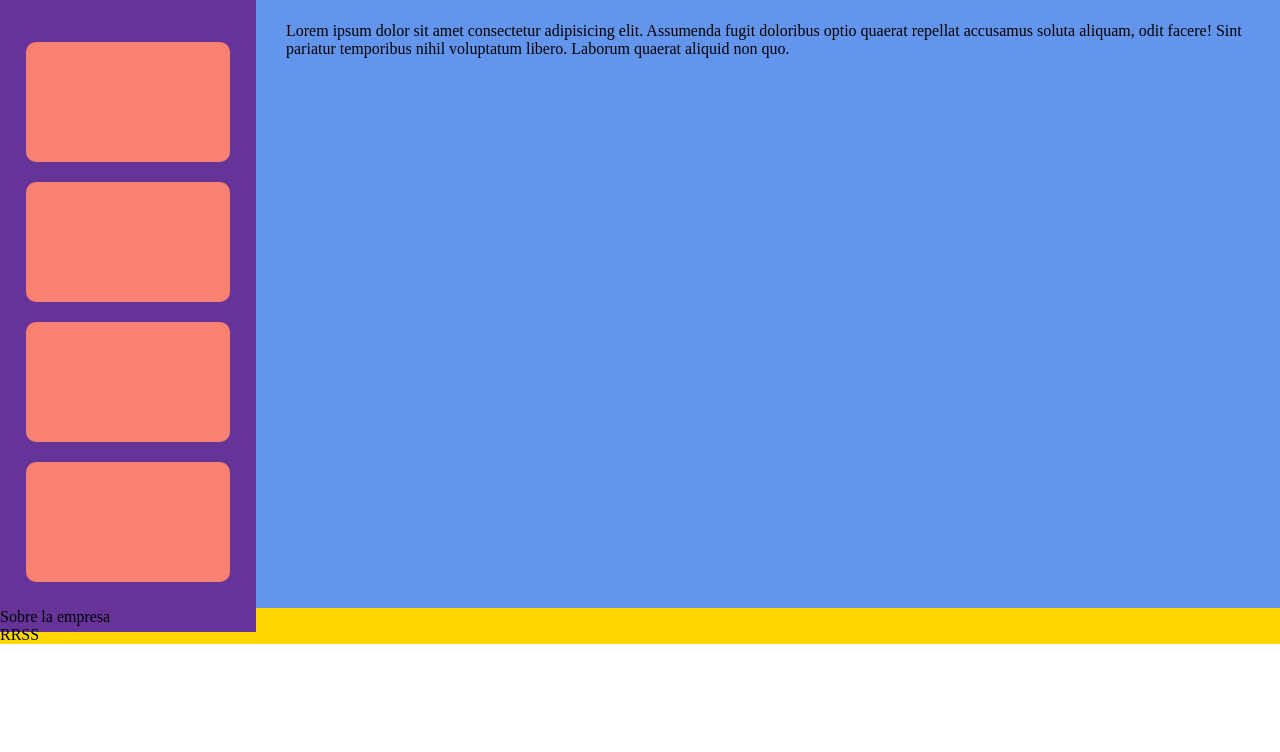
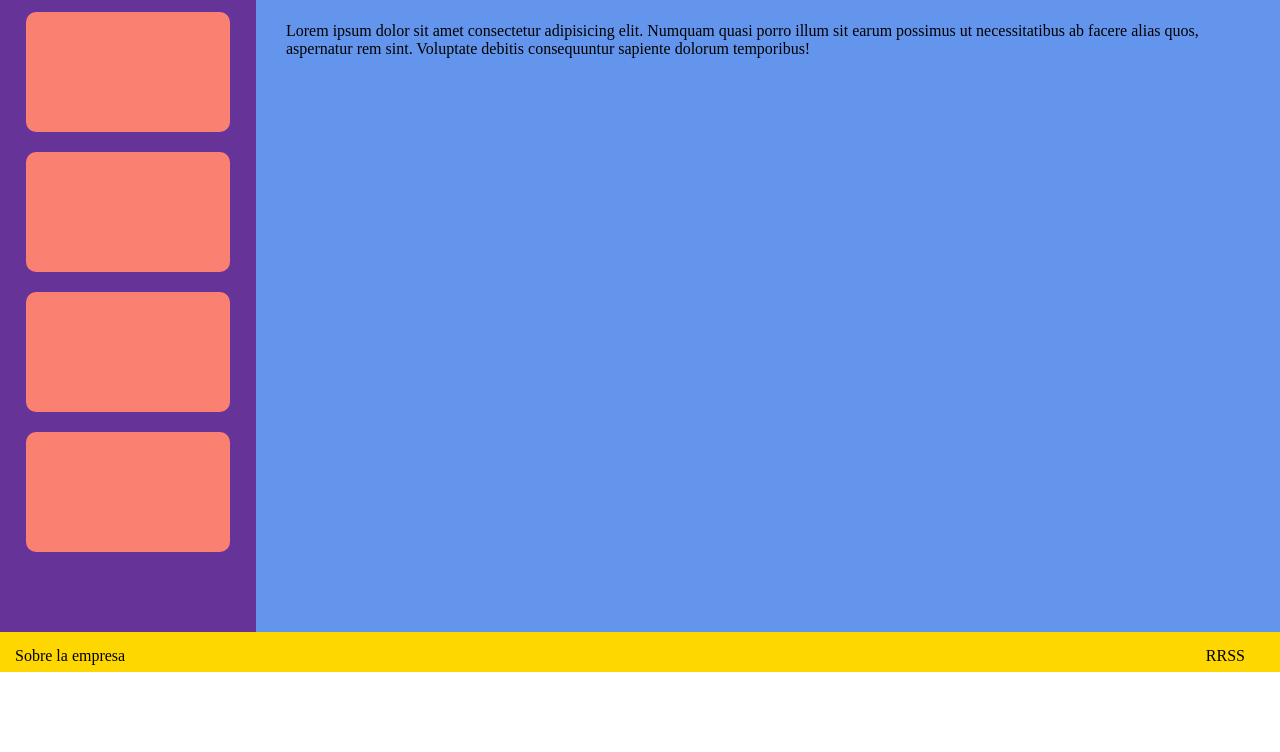
Before and after one commit to pablo-delossantos/arq-frontend, a plain HTML site: page 01-html-css/39-desafio-layout/index.html in a window 1280 px wide. Shown: the part 48-800 px from the top of the page. Drawn offline with Linux system fonts and the light colour scheme.

Commit message:
Corrección de la altura de los contenedores main, aside y section del desafio layout

```diff
--- a/01-html-css/39-desafio-layout/index.html
+++ b/01-html-css/39-desafio-layout/index.html
@@ -21,18 +21,20 @@
   </header>
   <main>
     <aside>
-      <article class="box"></article>
-      <article class="box"></article>
-      <article class="box"></article>
-      <article class="box"></article>
+      <div class="box"></div>
+      <div class="box"></div>
+      <div class="box"></div>
+      <div class="box"></div>
     </aside>
     <section>
-      <p>Lorem ipsum dolor sit amet consectetur adipisicing elit. Assumenda fugit doloribus optio quaerat repellat accusamus soluta aliquam, odit facere! Sint pariatur temporibus nihil voluptatum libero. Laborum quaerat aliquid non quo.</p>
+      <div>
+        <p>Lorem ipsum dolor sit amet consectetur adipisicing elit. Numquam quasi porro illum sit earum possimus ut necessitatibus ab facere alias quos, aspernatur rem sint. Voluptate debitis consequuntur sapiente dolorum temporibus!</p>
+      </div>
     </section>
   </main>
   <footer>
-    <div>Sobre la empresa</div>
-    <div>RRSS</div>
+    <div class="info">Sobre la empresa</div>
+    <div class="redes">RRSS</div>
   </footer>
 </body>
 </html>
--- a/01-html-css/39-desafio-layout/style.css
+++ b/01-html-css/39-desafio-layout/style.css
@@ -6,7 +6,7 @@
 header {
   width: 100vw;
   height: 5vh;
-  background-color: peachpuff;
+  background-color: lightseagreen;
   padding: 15px;
 }
 .logo {
@@ -17,18 +17,20 @@ header {
 }
 .nav li{
   display: inline-block;
+  margin: 0 20px;
 }
 main {
   background-color: cornflowerblue;
-  height: 77vh;
+  height: 80vh;
 }
 aside {
   display: inline-block;
 }
 aside {
   width: 20vw;
+  height: 80vh;
   background-color: rebeccapurple;
-  padding: 30px 0;
+  min-width: 200px;
 }
 .box {
   width: 80%;
@@ -41,7 +43,17 @@ section {
   display: inline-block;
   position: absolute;
   padding: 30px;
+  height: 80vh;
 }
 footer {
   background-color: gold;
+  height: 5vh;
+  padding: 15px;
 }
+.info, .redes {
+  display: inline-block;
+}
+.redes {
+  float: inline-end;
+  margin: 0 20px;
+}
```
